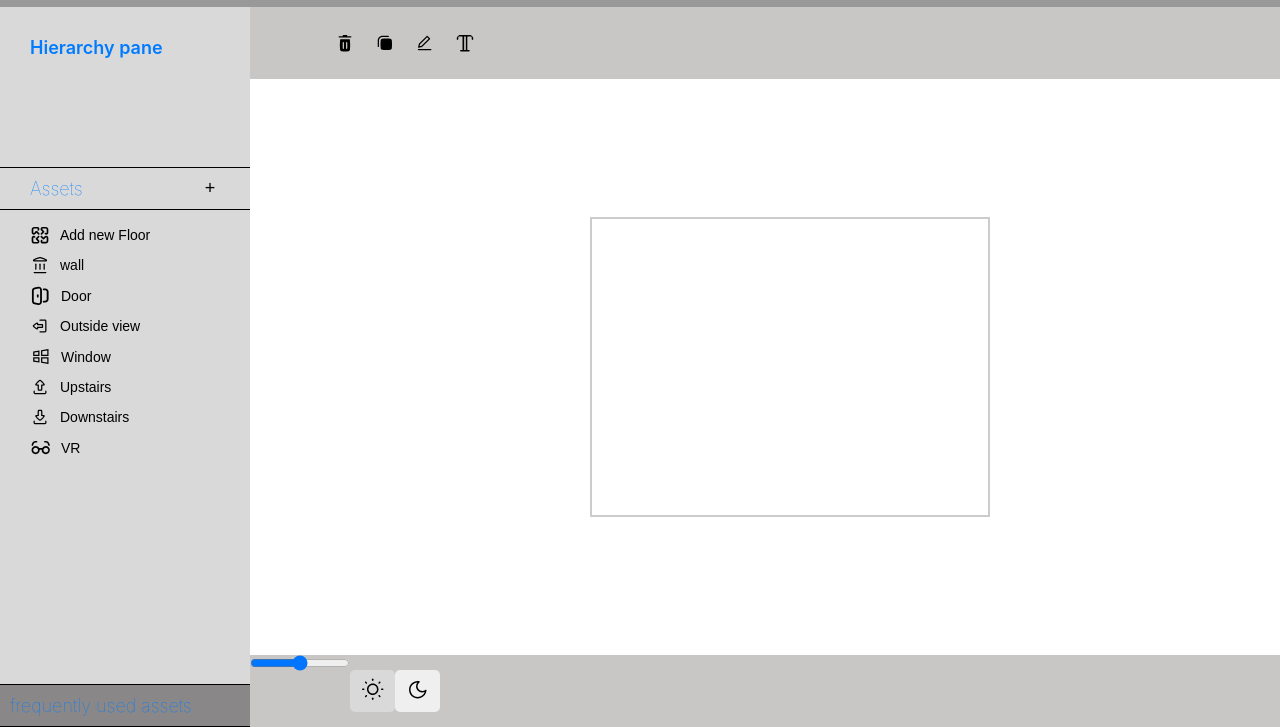
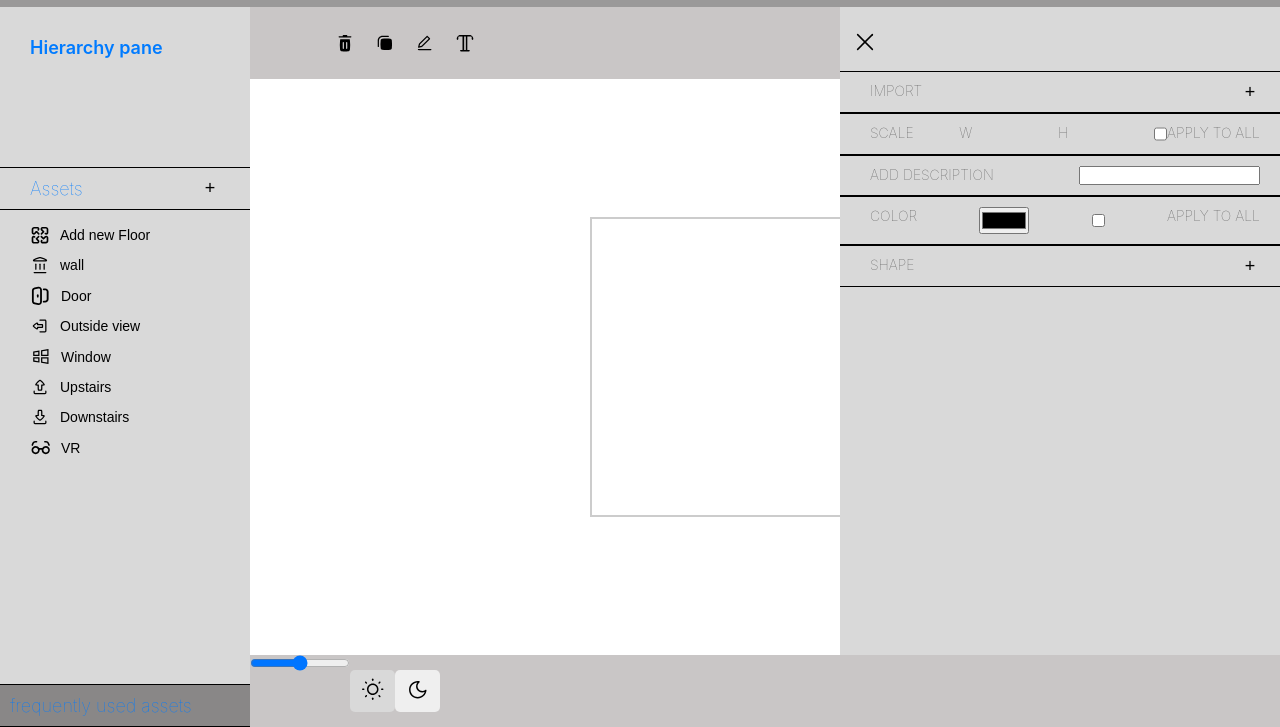
Before and after one commit to deybee97/canvas, a plain HTML site: page index.html in a window 1280 px wide. Shown: the part 73-800 px from the top of the page. Drawn offline with Linux system fonts and the light colour scheme.

Commit message:
work on asset option

```diff
--- a/index.html
+++ b/index.html
@@ -211,12 +211,18 @@
         </div>
         <div class="thin-line-container">
           <h6>SCALE</h6>
+          <div class="scale-container">
           <h6>W</h6>
-          <input type="number">
+          <input class="scale-input" type="number">
+          </div>
+          <div class="scale-container">
           <h6>H</h6>
-          <input type="number">
+          <input  class="scale-input"  type="number">
+        </div>
+        <div class="scale-container">
           <input type="checkbox">
           <h6>APPLY TO ALL</h6>
+        </div>
         </div>
         <div class="thin-line-container">
           <h6>ADD DESCRIPTION</h6>
--- a/styles/styles.css
+++ b/styles/styles.css
@@ -127,21 +127,6 @@ body {
 
   }
 
-  #asset-options{
-    height: 90%;
-    width: 400px;
-    position: absolute;
-    top:0;
-    right: 40px;
-    background-color: #D9D9D9;
-    display: none;
-    padding: 10px 0;
-  }
-
-
-  #asset-options.visibility{
-    display: block;
-  }
 
 
   .zoom-slider {
@@ -294,10 +279,44 @@ body {
   }
 
 
+  /*asset-option*/
   #cancel-button-div{
 
 
   }
+
+
+  #asset-options{
+    height: 90%;
+    width: 450px;
+    position: absolute;
+    top:0;
+    right: 40px;
+    background-color: #D9D9D9;
+    display: block;
+    padding: 10px 0;
+  }
+
+  .scale-container{
+    display: flex;
+    justify-content: space-between;
+
+
+  }
+
+
+  #asset-options.visibility{
+    display: block;
+  }
+
+  .scale-input{
+    border: none;
+    background-color: rgb(217, 217, 217);
+    width: 40px;
+    height: 20px;
+  }
+
+
 
   /*buttons*/
 
```
